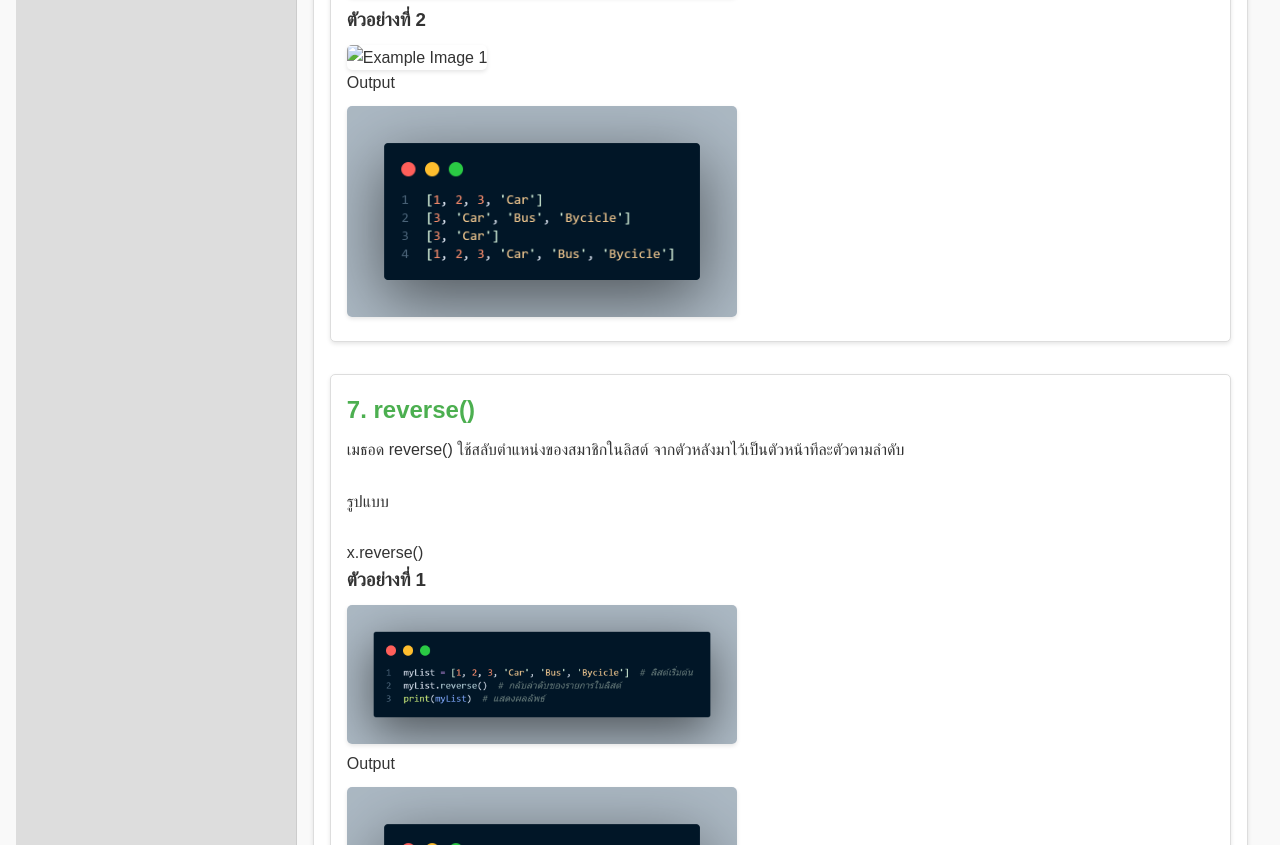
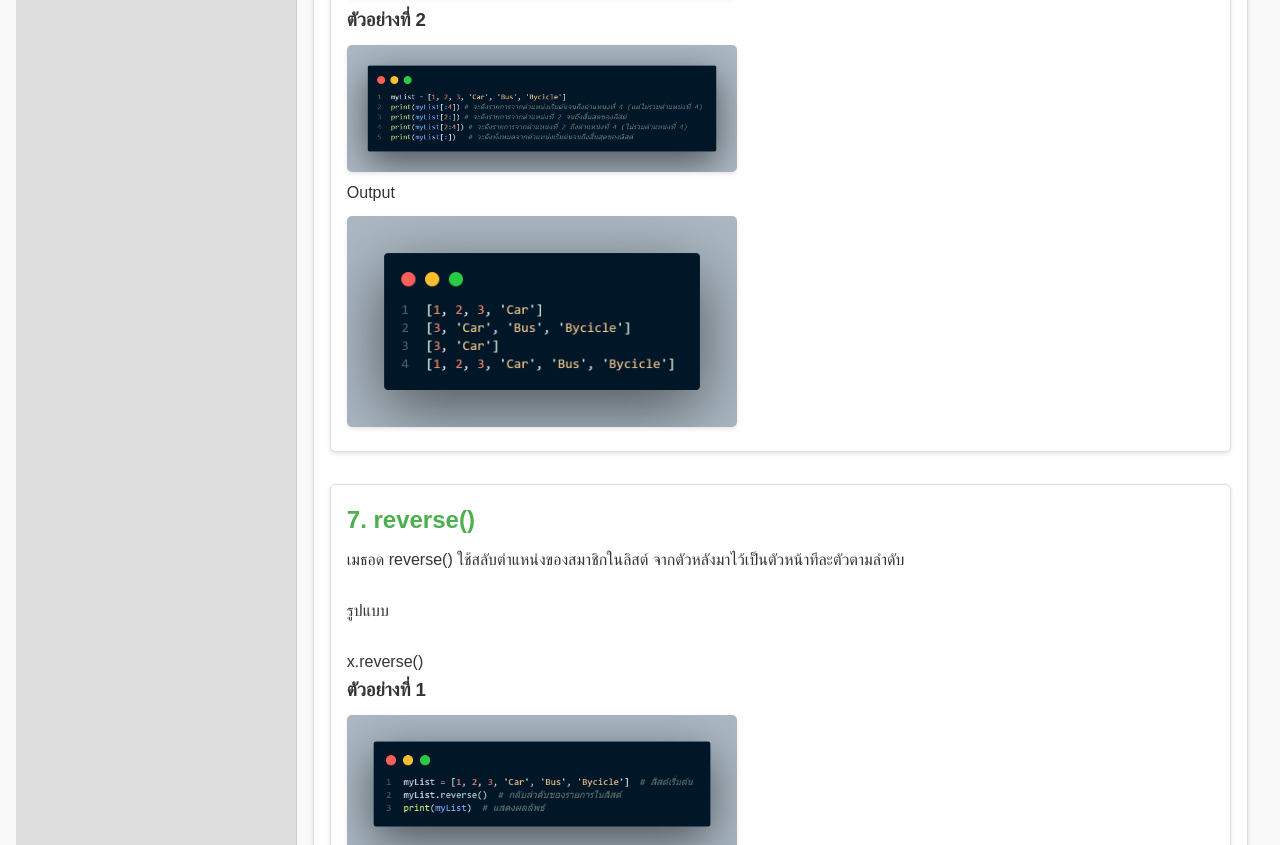
Before and after one commit to woraphongrmutp/Python-List-Tutorial, a plain HTML site: page index.html in a window 1280 px wide. Shown: the part 7735-8580 px from the top of the page. Drawn offline with Linux system fonts and the light colour scheme.

Commit message:
Update index.html

```diff
--- a/index.html
+++ b/index.html
@@ -178,7 +178,7 @@
                     <p>Output<p>
                     <img src="images/slice/slice1.1.png" alt="Example Image 2">
                     <h3>ตัวอย่างที่ 2</h3>
-                    <img src="index.htmlmages/slice/slice2.png" alt="Example Image 1">
+                    <img src="images/slice/slice2.png" alt="Example Image 1">
                     <p>Output</p>
                     <img src="images/slice/slice2.1.png" alt="Example Image 2">
                 </div>
```
